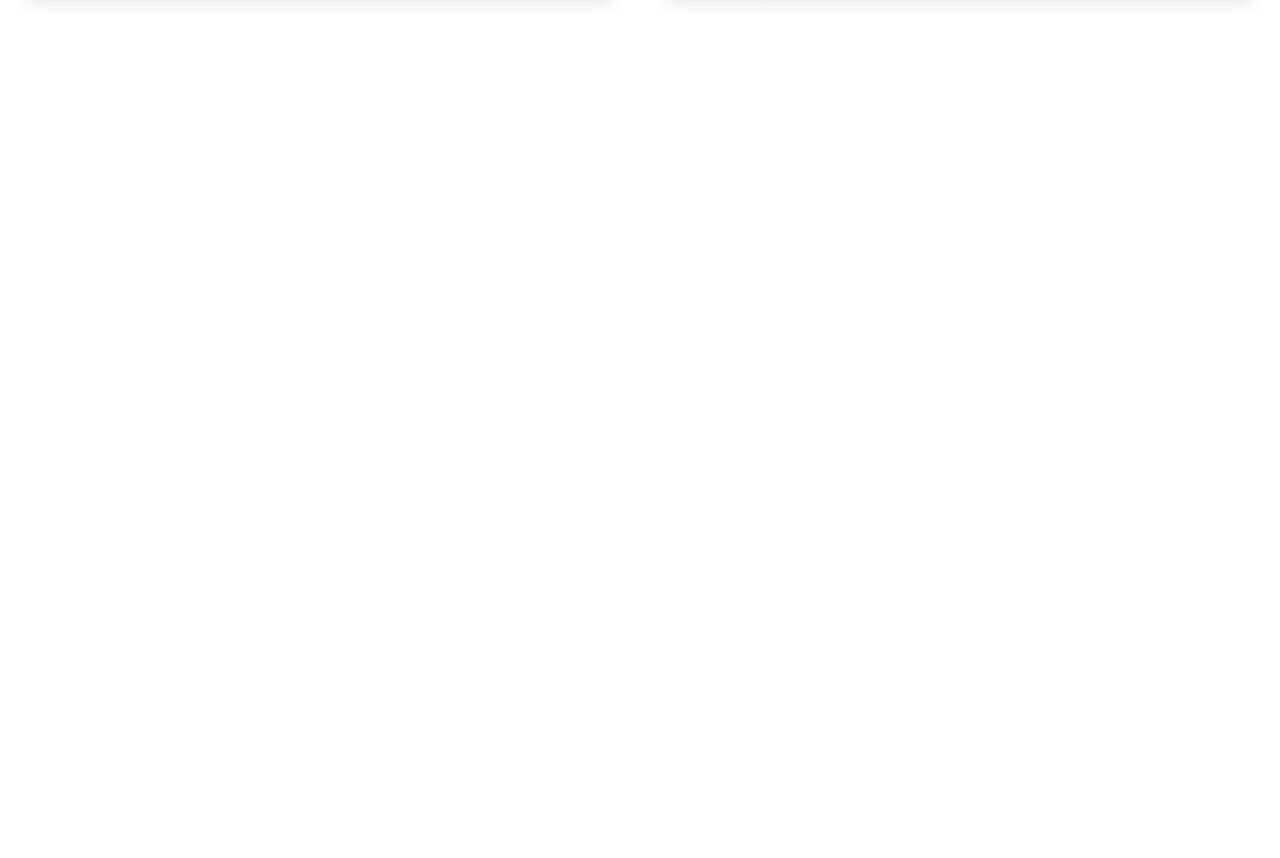
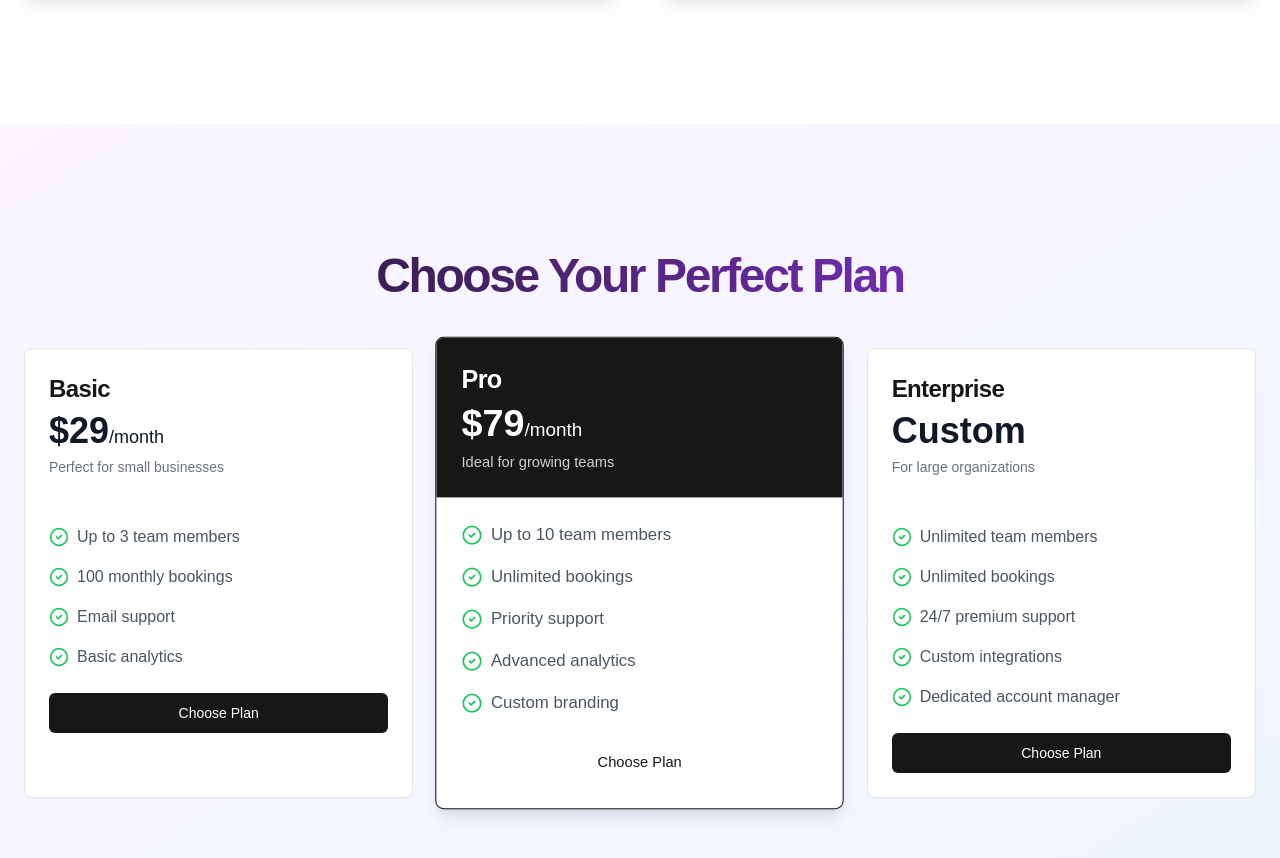
Before and after one commit to Jenaide/tymesync, a Next.js app: page / in a window 1280 px wide. Shown: the part 1920-2778 px from the top of the page. Before the commit the page ends 2044 px from the top, so only its background shows below. Built offline with nearby package versions, Linux system fonts and the light colour scheme.

Commit message:
added price card

```diff
--- a/src/app/page.tsx
+++ b/src/app/page.tsx
@@ -2,6 +2,7 @@ import { Benefits } from "@/components/landing_page_ui/Benefits";
 import { Features } from "@/components/landing_page_ui/Features";
 import { Header } from "@/components/landing_page_ui/Header";
 import { HeroSection } from "@/components/landing_page_ui/HeroSection";
+import { Pricing } from "@/components/landing_page_ui/Pricing";
 
 
 export default function Home() {
@@ -12,6 +13,7 @@ export default function Home() {
         <HeroSection />
         <Features />
         <Benefits />
+        <Pricing />
       </div>
     </div>
   );
--- /dev/null
+++ b/src/components/hooks/pricingCard.tsx
@@ -0,0 +1,54 @@
+import { Button } from "@/components/ui/button";
+import { Card, CardContent, CardHeader, CardTitle } from "@/components/ui/card";
+import { CheckCircle2 } from "lucide-react";
+
+interface PricingCardProps{
+    icon: React.ReactNode;
+    title: string;
+    description: string;
+    features: string[];
+    price: string;
+    highlighted?: boolean;
+  }
+
+export function PricingCard({ title, price, description, features, highlighted = false }: PricingCardProps) {
+    return (
+        <Card className={`overflow-hidden transition-all ${
+            highlighted ? 'border-primary shadow-lg scale-105' : 'hover:shadow-md'
+        }`}>
+            <CardHeader className={`p-6 ${highlighted ? 'bg-primary text-white' : ''}`}>
+            <CardTitle className={`text-2xl font-bold ${highlighted ? 'text-white' : 'text-primary'}`}>
+                {title}
+            </CardTitle>
+            <div className={`text-4xl font-bold mt-2 ${
+                highlighted ? 'text-white' : 'text-gray-900 dark:text-white'
+            }`}>
+                {price}
+                {price !== "Custom" && <span className="text-lg font-normal">/month</span>}
+            </div>
+            <p className={`text-sm mt-2 ${
+                highlighted ? 'text-white/80' : 'text-gray-500 dark:text-gray-400'
+            }`}>
+                {description}
+            </p>
+            </CardHeader>
+            <CardContent className="p-6">
+            <ul className="space-y-4">
+                {features.map((feature, index) => (
+                <li key={index} className="flex items-center">
+                    <CheckCircle2 className="mr-2 h-5 w-5 text-green-500" />
+                    <span className="text-gray-600 dark:text-gray-300">{feature}</span>
+                </li>
+                ))}
+            </ul>
+            <Button className={`w-full mt-6 ${
+                highlighted
+                ? 'bg-white text-primary hover:bg-gray-100'
+                : 'bg-primary text-white hover:bg-primary/90'
+            }`}>
+                Choose Plan
+            </Button>
+            </CardContent>
+        </Card>
+    )
+  }
--- a/src/components/landing_page_ui/Pricing.tsx
+++ b/src/components/landing_page_ui/Pricing.tsx
@@ -0,0 +1,48 @@
+import { PricingCard } from "@/components/hooks/pricingCard";
+
+export function Pricing(){
+    return (
+        <section id="pricing" className="w-full py-12 md:py-24 lg:py-32 bg-gradient-to-br from-purple-50 to-blue-50 dark:from-gray-900 dark:to-gray-800">
+            <div className="container mx-auto px-4 md:px-6">
+                <h2 className="text-4xl font-bold tracking-tighter sm:text-5xl text-center mb-12 bg-clip-text text-transparent bg-gradient-to-r from-primary to-purple-600">
+                Choose Your Perfect Plan
+                </h2>
+                <div className="grid grid-cols-1 md:grid-cols-3 gap-8">
+                <PricingCard
+                        title="Basic"
+                        price="$29"
+                        description="Perfect for small businesses"
+                        features={[
+                            "Up to 3 team members",
+                            "100 monthly bookings",
+                            "Email support",
+                            "Basic analytics"
+                        ]} icon={undefined}                />
+                <PricingCard
+                        title="Pro"
+                        price="$79"
+                        description="Ideal for growing teams"
+                        features={[
+                            "Up to 10 team members",
+                            "Unlimited bookings",
+                            "Priority support",
+                            "Advanced analytics",
+                            "Custom branding"
+                        ]}
+                        highlighted={true} icon={undefined}                />
+                <PricingCard
+                        title="Enterprise"
+                        price="Custom"
+                        description="For large organizations"
+                        features={[
+                            "Unlimited team members",
+                            "Unlimited bookings",
+                            "24/7 premium support",
+                            "Custom integrations",
+                            "Dedicated account manager"
+                        ]} icon={undefined}                />
+                </div>
+            </div>
+        </section>
+    )
+}
```
